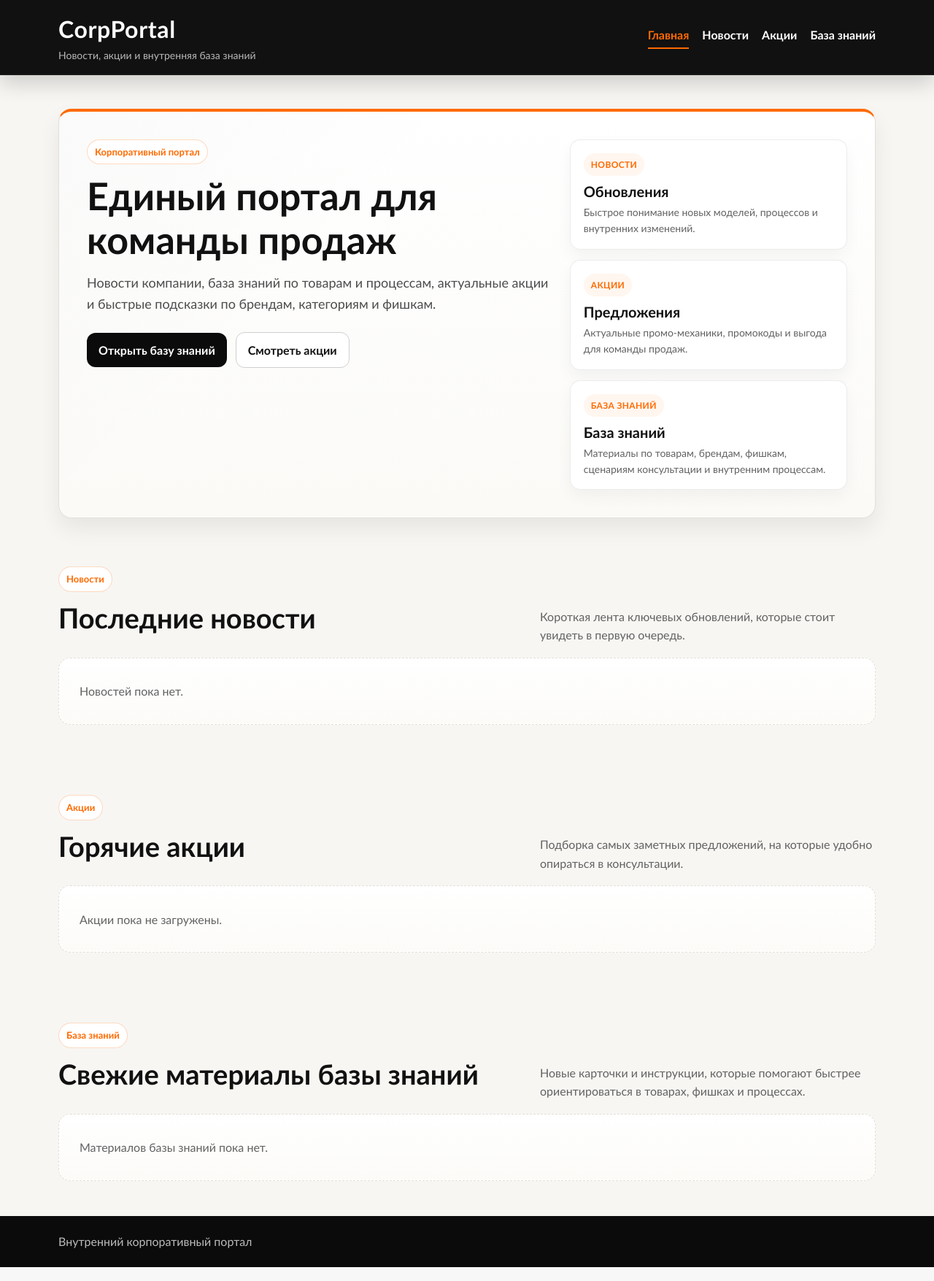
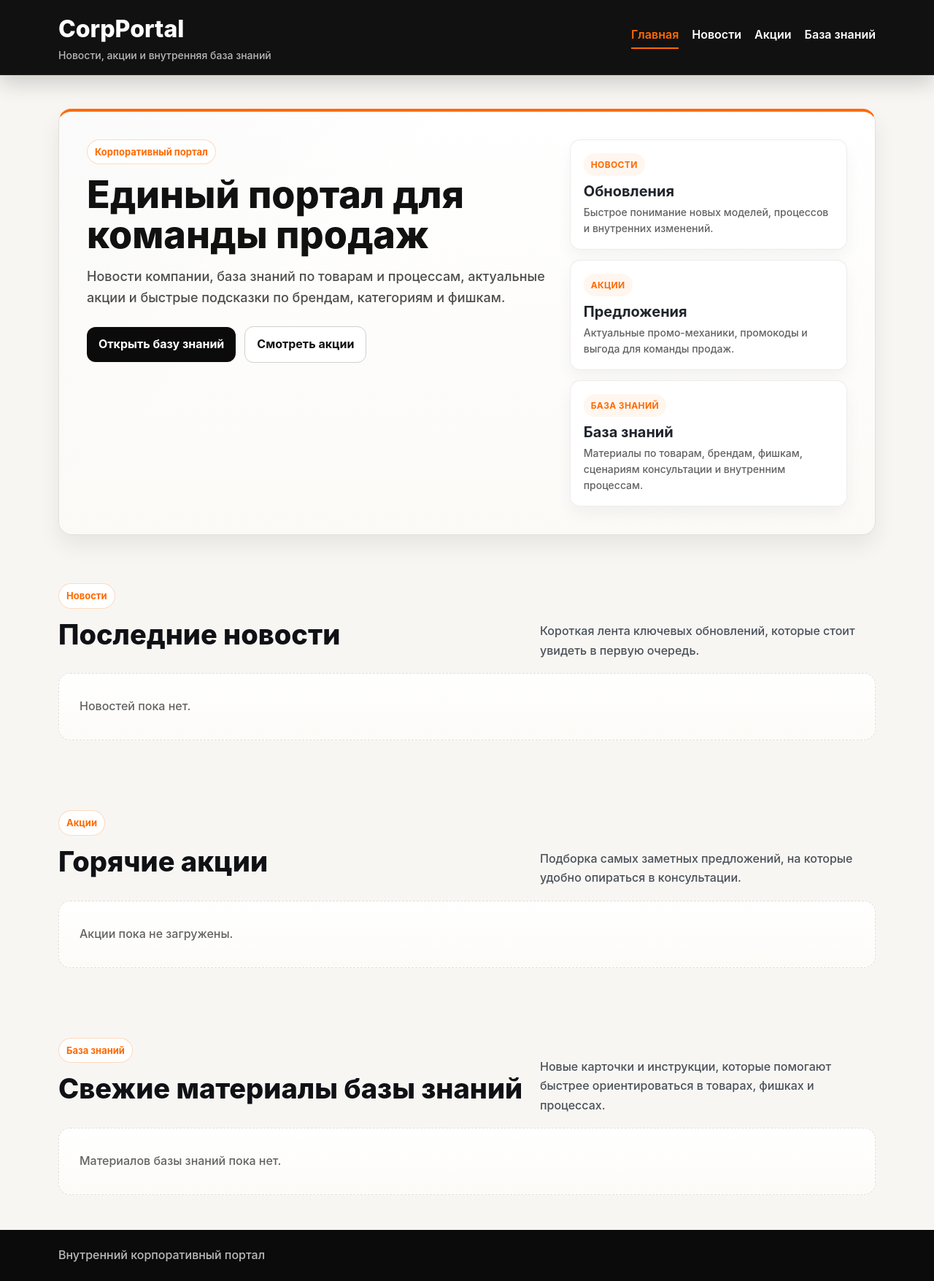
Before and after one commit to Nesstargi/corp_portal, a Django app: page / in a window 1280 px wide. Shown: the whole page at 73% size. Run offline with Django 5.2, Linux system fonts and the light colour scheme; data that the repository does not hold is empty.

Commit message:
Improve public typography and feature blocks

```diff
--- a/static/css/style.css
+++ b/static/css/style.css
@@ -1,6 +1,9 @@
 :root {
     --color-ink: #111111;
+    --color-text: #1f242a;
+    --color-heading: #0f1115;
     --color-muted: #626262;
+    --color-muted-strong: #4a5159;
     --color-bg: #f7f6f3;
     --color-surface: #ffffff;
     --color-line: #e4e0d9;
@@ -18,10 +21,16 @@
 }
 
 body {
-    font-family: "Bahnschrift", "Trebuchet MS", sans-serif;
+    font-family: "Inter", "Segoe UI", "Roboto", "Helvetica Neue", Arial, sans-serif;
     background: var(--color-bg);
-    color: var(--color-ink);
+    color: var(--color-text);
     line-height: 1.6;
+    font-size: 16px;
+    font-weight: 450;
+    letter-spacing: 0;
+    text-rendering: optimizeLegibility;
+    -webkit-font-smoothing: antialiased;
+    -moz-osx-font-smoothing: grayscale;
 }
 
 .site-shell {
@@ -97,8 +106,8 @@ img {
     text-decoration: none;
     color: #fff;
     font-size: 32px;
-    font-weight: 700;
-    letter-spacing: 0.02em;
+    font-weight: 800;
+    letter-spacing: 0;
 }
 
 .logo-subtitle {
@@ -285,27 +294,43 @@ h2,
 h3 {
     line-height: 1.15;
     overflow-wrap: anywhere;
+    color: var(--color-heading);
+    font-weight: 800;
+    letter-spacing: 0;
 }
 
 h1 {
     font-size: clamp(34px, 5vw, 52px);
     margin-bottom: 14px;
+    line-height: 1.06;
 }
 
 h2 {
     font-size: clamp(28px, 4vw, 38px);
     margin-bottom: 14px;
+    line-height: 1.12;
 }
 
 h3 {
     font-size: 24px;
     margin-bottom: 10px;
+    line-height: 1.2;
+}
+
+h4 {
+    color: var(--color-heading);
+    font-size: 19px;
+    line-height: 1.28;
+    font-weight: 800;
+    letter-spacing: 0;
+    overflow-wrap: anywhere;
 }
 
 .lead {
     font-size: 18px;
-    color: var(--color-muted);
+    color: var(--color-muted-strong);
     max-width: 760px;
+    line-height: 1.65;
 }
 
 .section-copy {
```
Also changed, not shown: other parts of static/css/style.css (+65 -16 lines).
